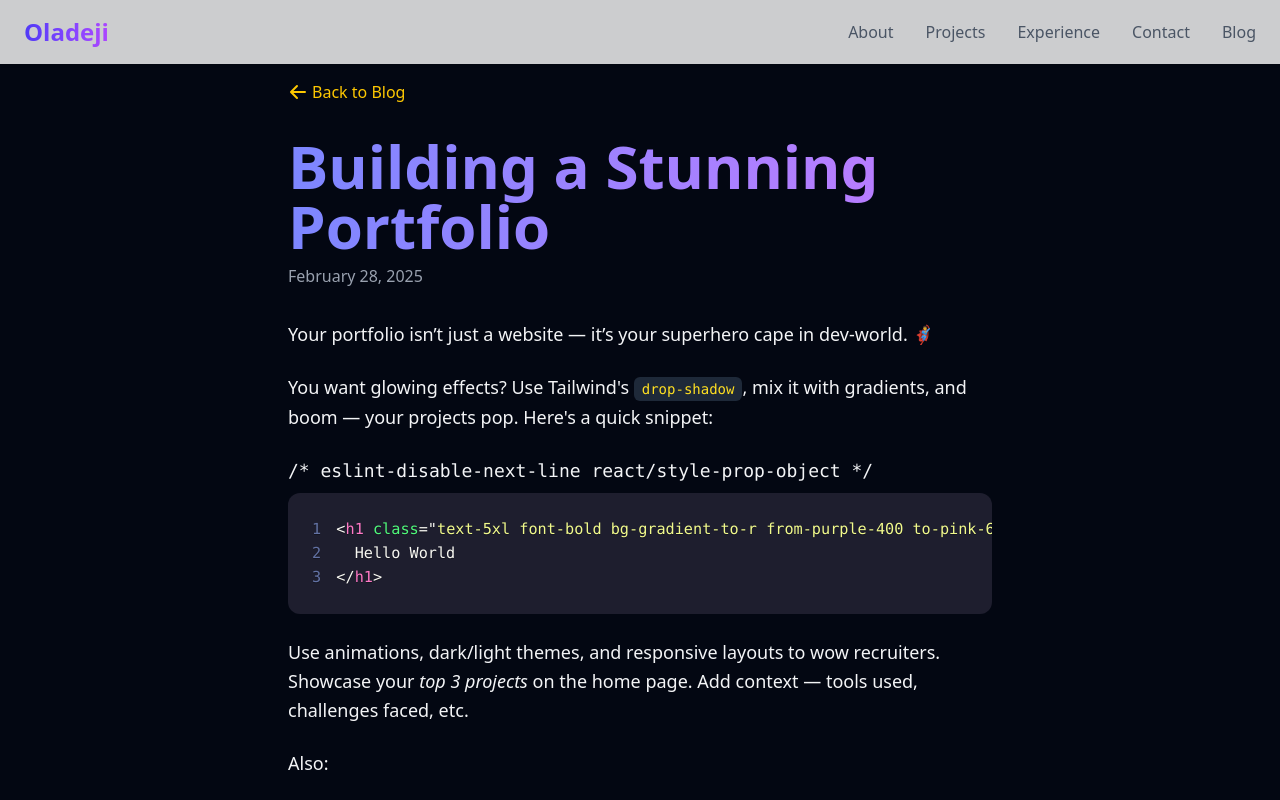
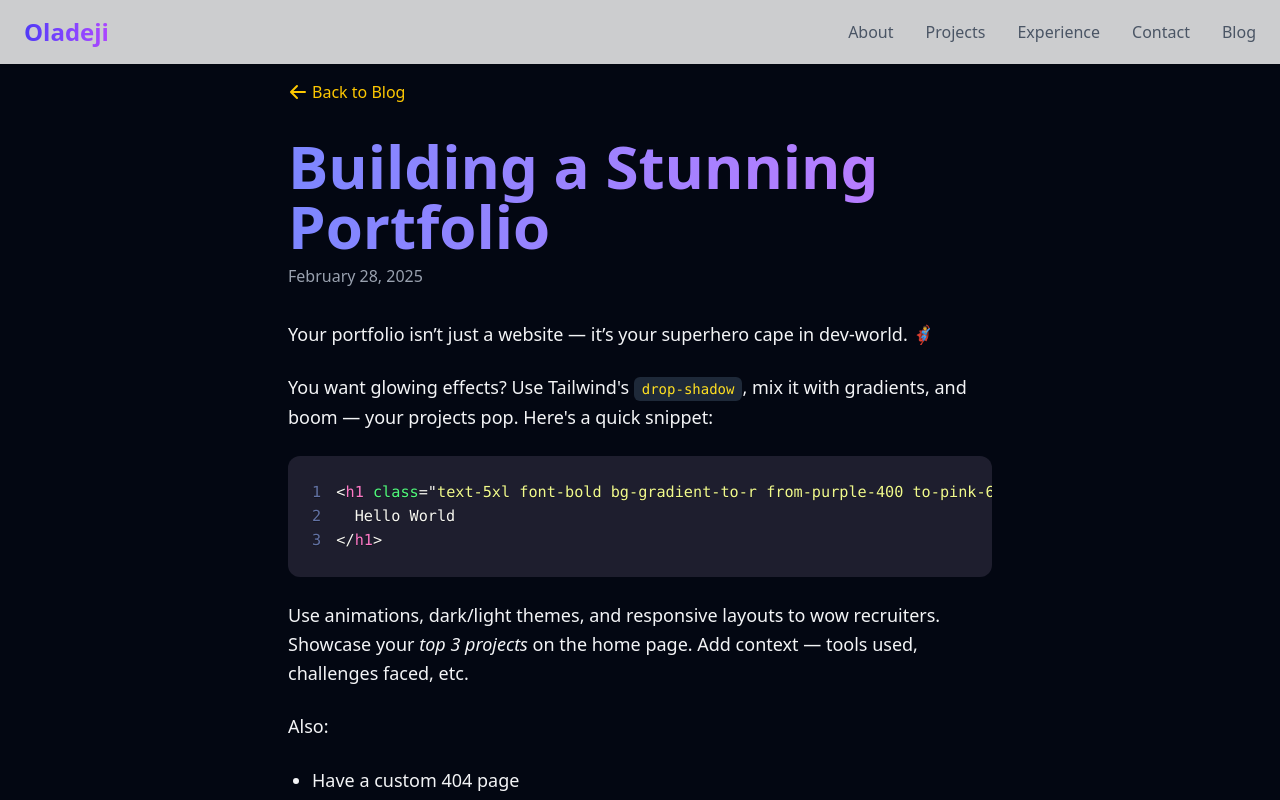
Before and after one commit to Dee-12-code/portfolio, a Next.js app: page /blog/building-stunning-portfolio in a window 1280 px wide. Shown: the top 800 px of the page. Built offline with nearby package versions, Linux system fonts and the light colour scheme.

Commit message:
initial commit

```diff
--- a/app/(main)/blog/[slug]/page.tsx
+++ b/app/(main)/blog/[slug]/page.tsx
@@ -1,3 +1,4 @@
+/* eslint-disable */
 'use client';
 import { motion } from "framer-motion";
 import { useRouter, useParams, notFound } from "next/navigation";
@@ -198,7 +199,7 @@ export default function BlogPostPage() {
                 const match = /language-(\w+)/.exec(className || "");
                 return match ? (
                   <div className="my-6">
-                    /* eslint-disable-next-line react/style-prop-object */
+
                     <SyntaxHighlighter
                       style={dracula as React.CSSProperties}
                       language={match[1]}
```
